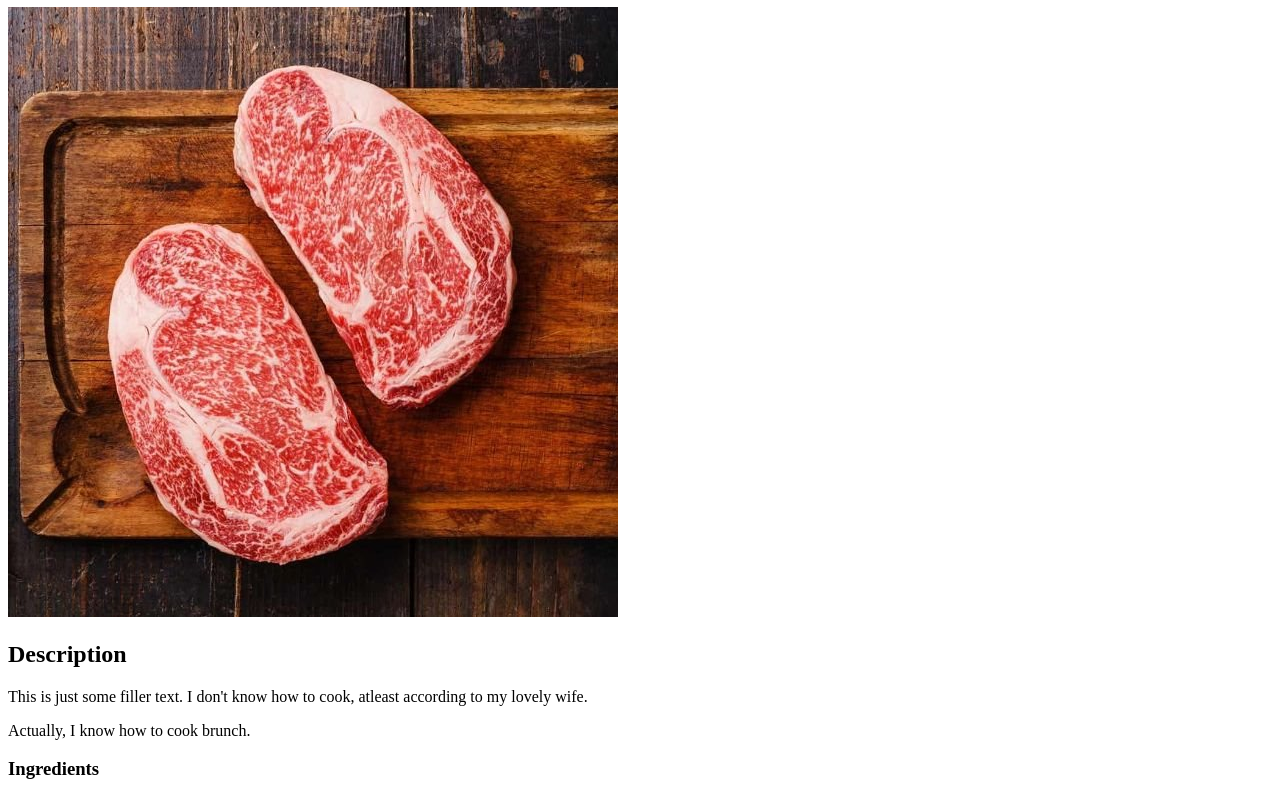
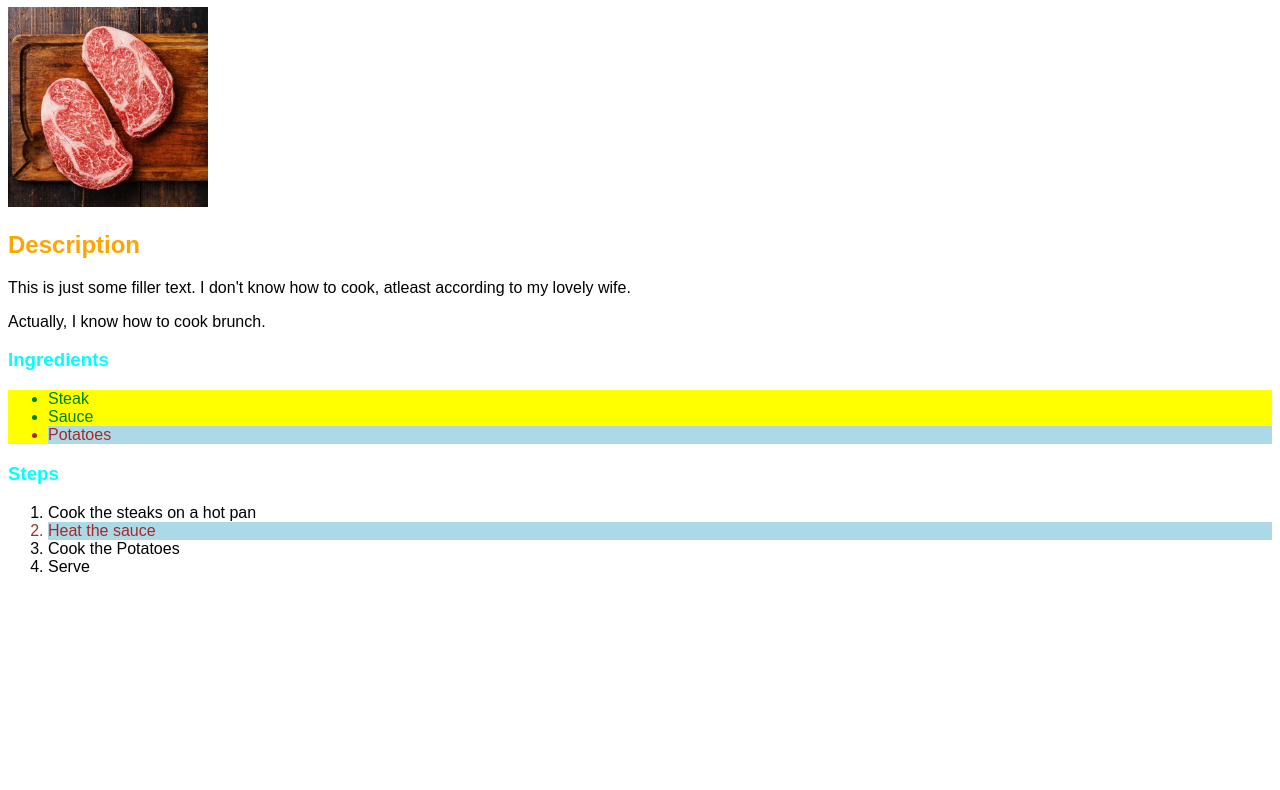
Before and after one commit to AndreasLindhardt/odin-recipes, a plain HTML site: page recipes/steak.html in a window 1280 px wide. Shown: the part 73-863 px from the top of the page. After the commit the page ends 800 px from the top, so only its background shows below. Drawn offline with Linux system fonts and the light colour scheme.

Commit message:
Played around with styles

```diff
--- a/recipes/steak.html
+++ b/recipes/steak.html
@@ -5,6 +5,7 @@
     <meta http-equiv="X-UA-Compatible" content="IE=edge">
     <meta name="viewport" content="width=device-width, initial-scale=1.0">
     <title>Steak</title>
+    <link rel="stylesheet" href="../styles.css">
 </head>
 <body>
     <h1>Steak</h1>
@@ -18,12 +19,12 @@
     <ul>
         <li>Steak</li>
         <li>Sauce</li>
-        <li>Potatoes</li>
+        <li class="deuce">Potatoes</li>
     </ul>
     <h3>Steps</h3>
     <ol>
         <li>Cook the steaks on a hot pan</li>
-        <li>Heat the sauce</li>
+        <li class="deuce">Heat the sauce</li>
         <li>Cook the Potatoes</li>
         <li>Serve</li>
     </ol>
--- /dev/null
+++ b/styles.css
@@ -0,0 +1,32 @@
+/* styles.css */
+
+* {
+    font-family: sans-serif;
+}
+
+h1 {
+    color: darkblue;
+}
+
+h2 {
+    color: orange;
+}
+
+h3 {
+    color:aqua;
+}
+
+ul {
+    color:green;
+    background-color: yellow;
+}
+
+.deuce {
+    color: brown;
+    background-color: lightblue;
+}
+
+img {
+    height: 200px;
+    width: 200px;
+}
```
Also changed, not shown: index.html (+1 -0 lines), recipes/bread.html (+1 -0 lines), recipes/lasagna.html (+1 -0 lines).
